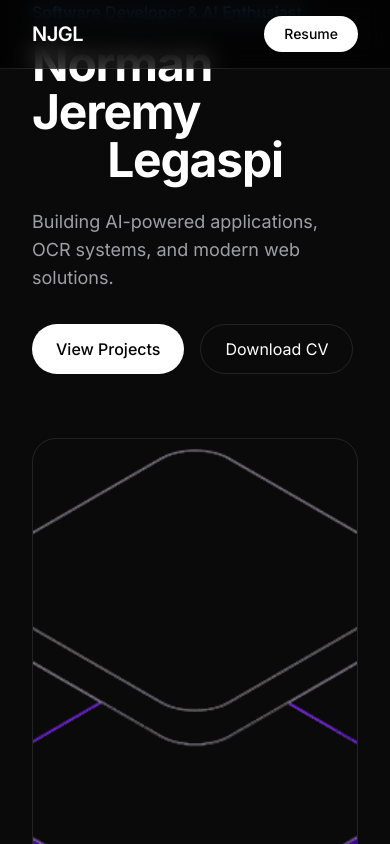
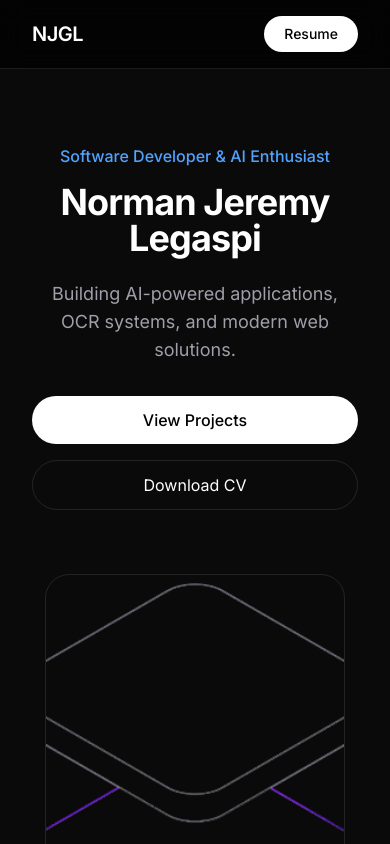
Before and after one commit to legaspijeremy/Jeremy-Portfolio, a React (Vite) app: page / in a window 390 px wide. Shown: the top 844 px of the page. Built offline with nearby package versions, Linux system fonts and the light colour scheme.

Commit message:
Updated Hero and Responsive Layout

```diff
--- a/src/components/Hero.jsx
+++ b/src/components/Hero.jsx
@@ -4,20 +4,25 @@ export default function Hero() {
   return (
     <section
       id="home"
-      className="min-h-screen flex items-center"
+      className="min-h-screen flex items-center pt-36 pb-16 lg:pt-24 lg:pb-0"
     >
       <div className="max-w-6xl mx-auto px-8 w-full">
 
         <div className="grid lg:grid-cols-[1.4fr_1fr] gap-16 items-center">
 
-          {/* Left Side */}
-          <div>
+          <div   className="
+          max-w-xl
+          mx-auto
+          text-center
+          lg:text-left
+          lg:mx-0
+          ">
 
             <p className="text-blue-400 font-medium mb-4">
               Software Developer & AI Enthusiast
             </p>
 
-            <h1 className="text-5xl md:text-6xl lg:text-7xl font-bold tracking-tight leading-none mb-6">
+            <h1 className="text-4xl sm:text-5xl lg:text-7xl font-bold tracking-tight leading-none mb-6">
                 Norman Jeremy
                 <br />
                 <span className="block text-center">
@@ -30,7 +35,7 @@ export default function Hero() {
               OCR systems, and modern web solutions.
             </p>
 
-            <div className="flex gap-4">
+            <div className= "flex flex-col sm:flex-row gap-4 justify-center lg:justify-start">
 
               <button className="px-6 py-3 bg-white text-black rounded-full font-medium hover:scale-105 transition-all duration-300">
                 View Projects
@@ -44,15 +49,25 @@ export default function Hero() {
 
           </div>
 
-          {/* Right Side */}
-          <div className="flex justify-end">
+
+          <div className="flex justify-center lg:justify-end mb-12 lg:mb-0">
 
             <div className="relative">
 
               <img
                 src={heroImage}
                 alt="Jeremy"
-                className="w-[420px] h-[520px] object-cover rounded-3xl border border-white/10"
+                className="
+                w-[300px]
+                h-[420px]
+                sm:w-[340px]
+                sm:h-[430px]
+                lg:w-[420px]
+                lg:h-[520px]
+                object-cover
+                rounded-3xl
+                border
+                border-white/10"
               />
 
             </div>
```
